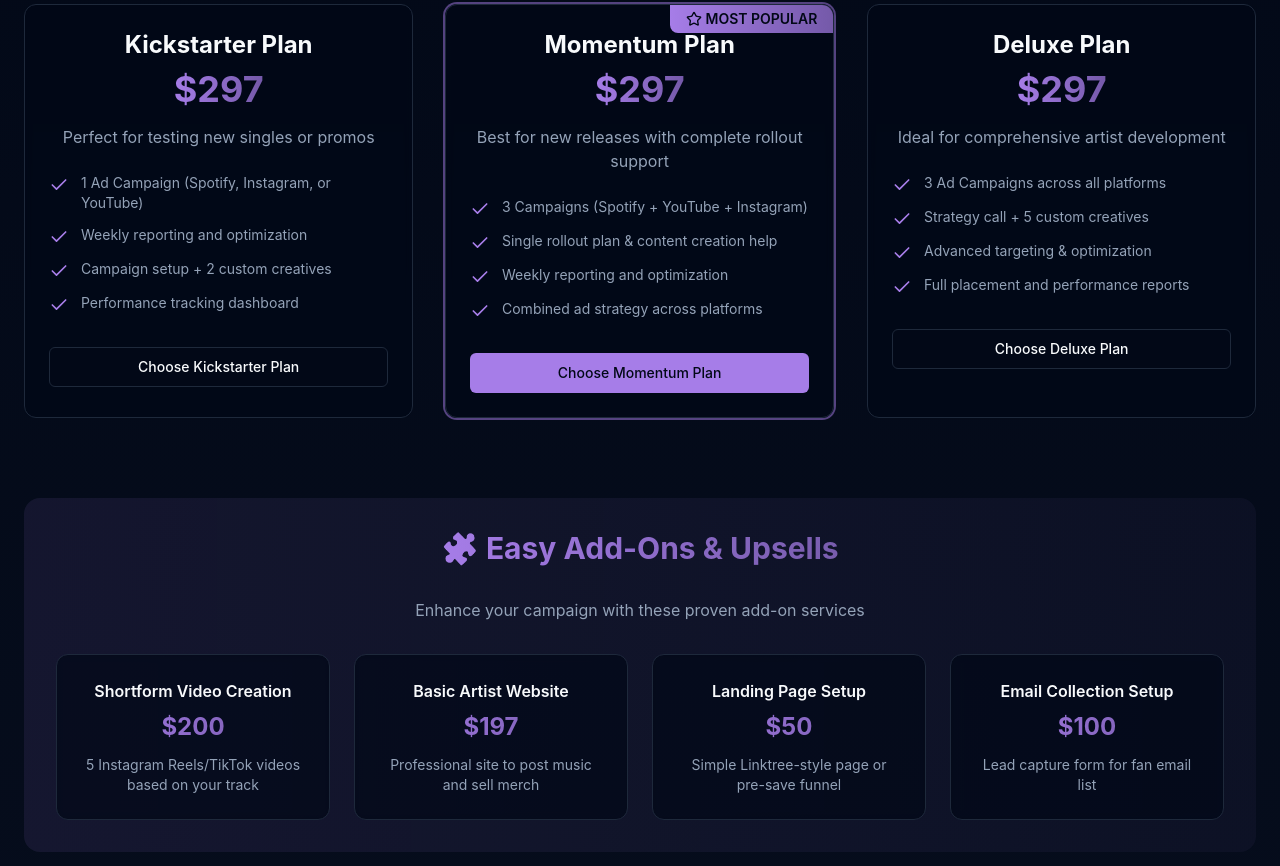
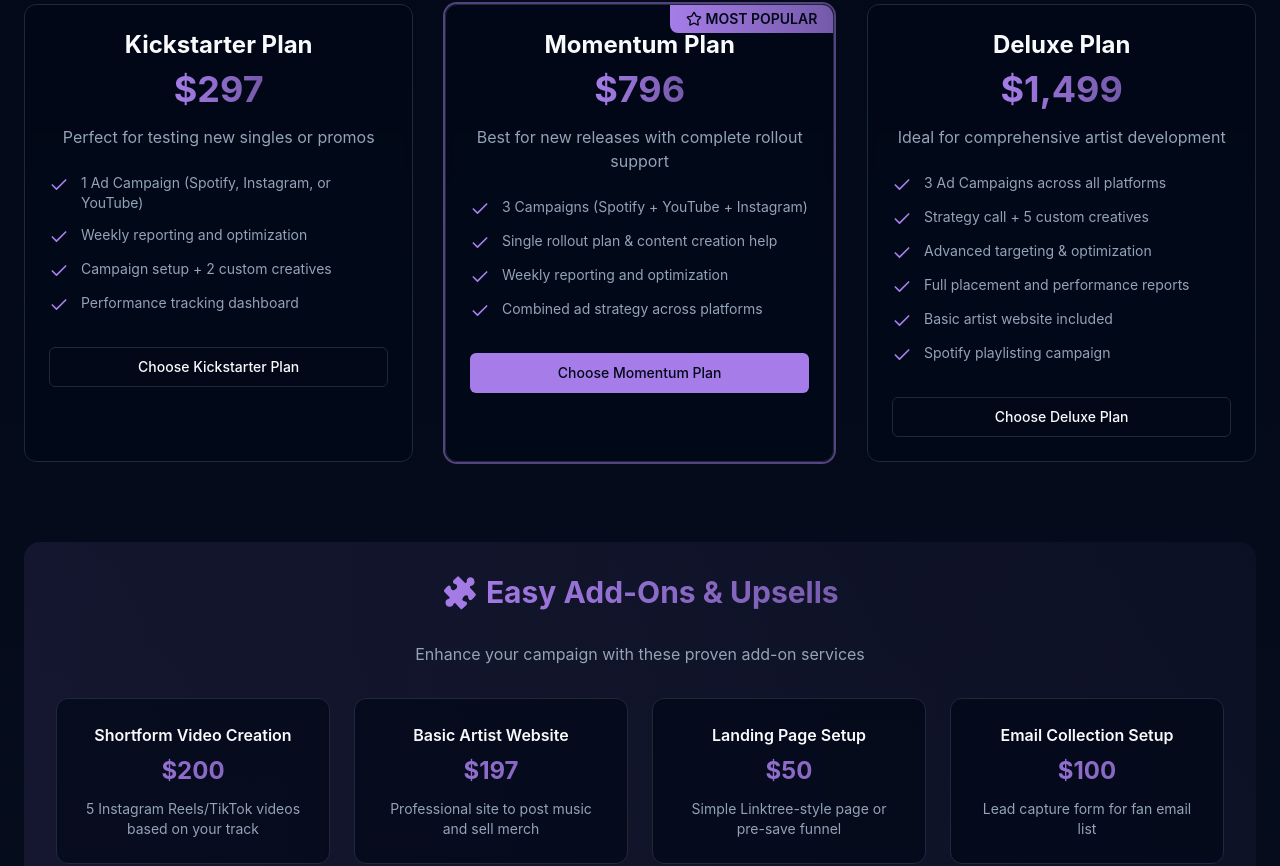
Before and after one commit to nicneave/music-artist-ascend, a React (Vite) app: page / in a window 1280 px wide. Shown: the part 2121-2987 px from the top of the page. Built offline with nearby package versions, Linux system fonts and the light colour scheme.

Commit message:
Fix: Update pricing and deluxe plan features
Updated the Momentum Plan price to $796 and the Deluxe Plan price to $1499. Added artist website and Spotify playlisting to the Deluxe Plan features.

```diff
--- a/src/components/PricingSection.tsx
+++ b/src/components/PricingSection.tsx
@@ -19,7 +19,7 @@ const PricingSection = () => {
     },
     {
       name: "Momentum Plan",
-      price: "$297",
+      price: "$796",
       description: "Best for new releases with complete rollout support",
       features: [
         "3 Campaigns (Spotify + YouTube + Instagram)",
@@ -32,13 +32,15 @@ const PricingSection = () => {
     },
     {
       name: "Deluxe Plan",
-      price: "$297",
+      price: "$1,499",
       description: "Ideal for comprehensive artist development",
       features: [
         "3 Ad Campaigns across all platforms",
         "Strategy call + 5 custom creatives",
         "Advanced targeting & optimization",
-        "Full placement and performance reports"
+        "Full placement and performance reports",
+        "Basic artist website included",
+        "Spotify playlisting campaign"
       ],
       popular: false,
       color: "from-amber-500 to-orange-600"
```
